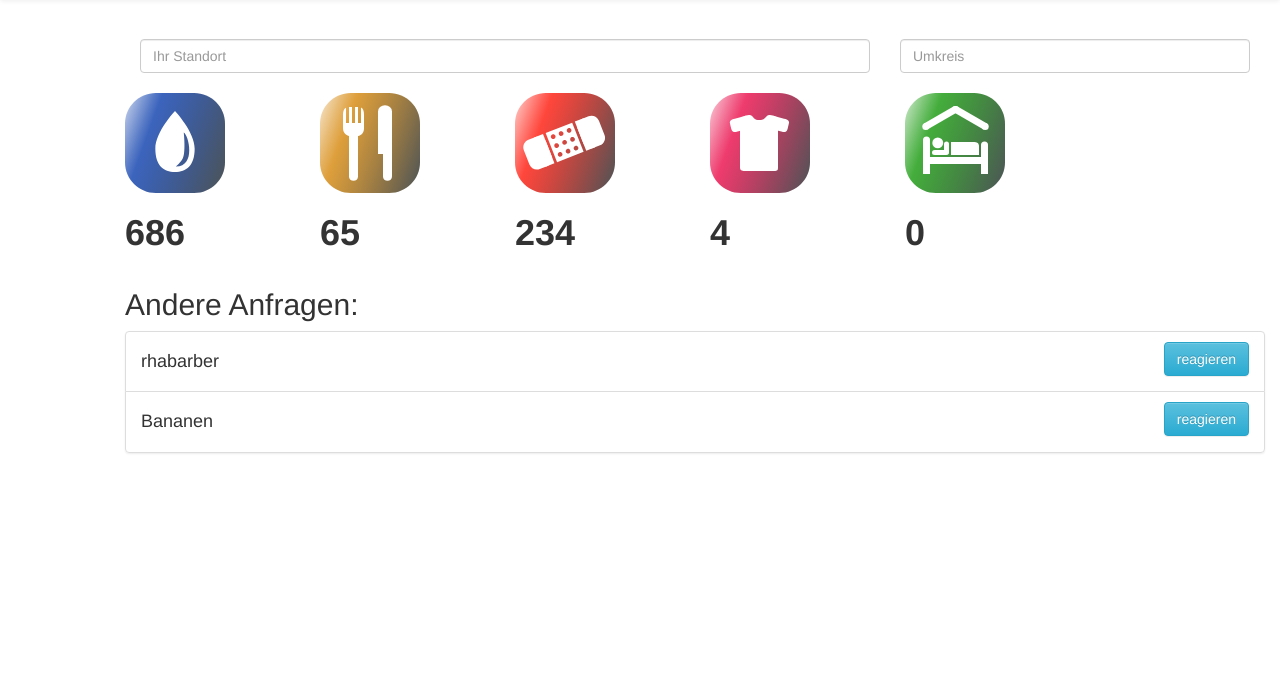
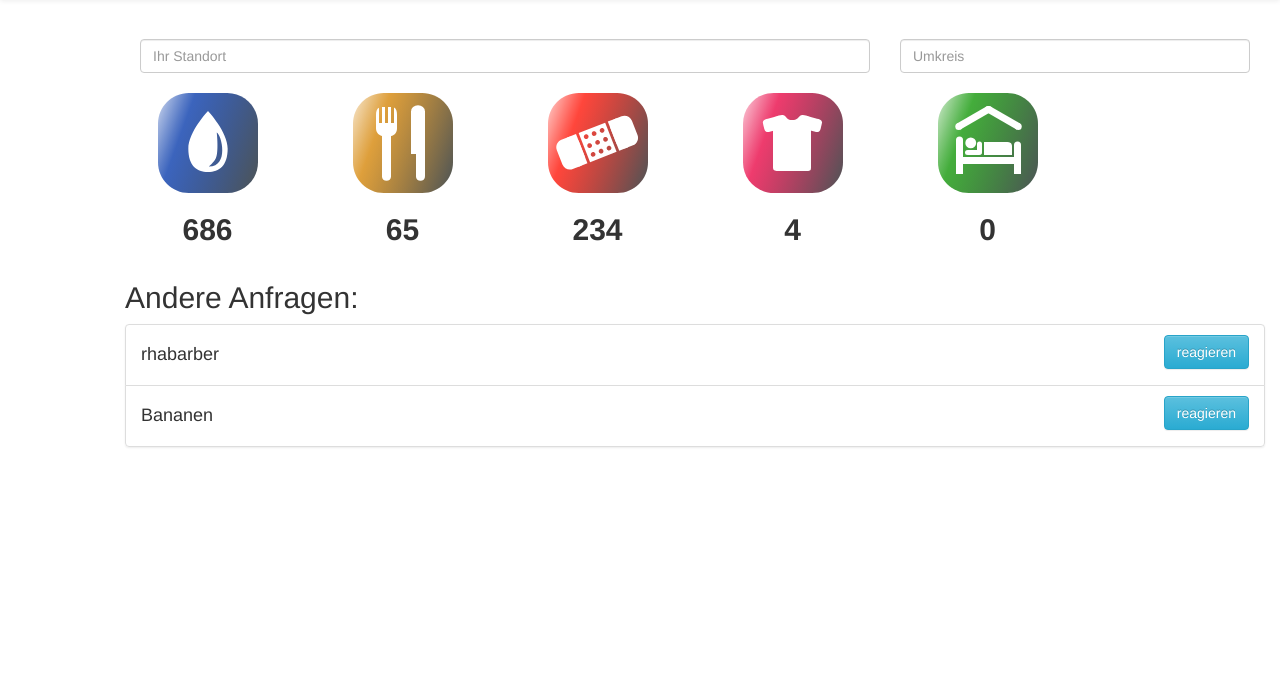
Before and after one commit to LukDe/TIM, a Django app: page /tim/ranking in a window 1280 px wide. Shown: the part 51-733 px from the top of the page. Run offline with Django 3.2, Linux system fonts and the light colour scheme; data comes from the database, SQL or seed files in the repository; some libraries are stand-ins or nearby versions.

Commit message:
centered icons

```diff
--- a/tim_app/templates/tim_app/ranking.html
+++ b/tim_app/templates/tim_app/ranking.html
@@ -15,44 +15,28 @@
     </div>
     <div class="row">
       <div class="col-sm-2">
-        <img alt="water" src="{% static 'tim_app/img/water.svg' %}"/>
+        <img class="center-block" alt="water" src="{% static 'tim_app/img/water.svg' %}"/>
+        <h2 class="text-center"><label>{{total_water}}</label></h2>
       </div>
 
       <div class="col-sm-2">
-        <img alt="food" src="{% static 'tim_app/img/food.svg' %}"/>
+        <img class="center-block" alt="food" src="{% static 'tim_app/img/food.svg' %}"/>
+        <h2 class="text-center"><label>{{total_food}}</label></h2>
       </div>
 
       <div class="col-sm-2">
-        <img  alt="woundcare" src="{% static 'tim_app/img/woundcare.svg' %}"/>
+        <img class="center-block"  alt="woundcare" src="{% static 'tim_app/img/woundcare.svg' %}"/>
+        <h2 class="text-center"><label>{{total_woundcare}}</label></h2>
       </div>
 
       <div class="col-sm-2">
-        <img  alt="clothes" src="{% static 'tim_app/img/clothes.svg' %}"/>
+        <img class="center-block" alt="clothes" src="{% static 'tim_app/img/clothes.svg' %}"/>
+        <h2 class="text-center"><label>{{total_clothes}}</label></h2>
       </div>
 
       <div class="col-sm-2">
-        <img  alt="accomodation" src="{% static 'tim_app/img/accomodation.svg' %}"/>
-      </div>
-
-      <!--div class="col-sm-2">
-          <img  alt="other" src="{% static 'tim_app/img/other.png' %}"/>
-          </div-->
-    </div>
-    <div class="row">
-      <div class="col-sm-2">
-        <h1><label>{{total_water}}</label></h1>
-      </div>
-      <div class="col-sm-2">
-        <h1><label>{{total_food}}</label></h1>
-      </div>
-      <div class="col-sm-2">
-        <h1><label>{{total_woundcare}}</label></h1>
-      </div>
-      <div class="col-sm-2">
-        <h1><label>{{total_clothes}}</label></h1>
-      </div>
-      <div class="col-sm-2">
-        <h1><label>{{total_accomodation}}</label></h1>
+        <img class="center-block" alt="accomodation" src="{% static 'tim_app/img/accomodation.svg' %}"/>
+        <h2 class="text-center"><label>{{total_accomodation}}</label></h2>
       </div>
 
     </div>
```
